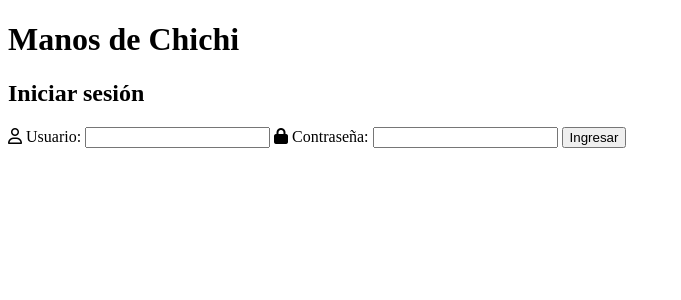
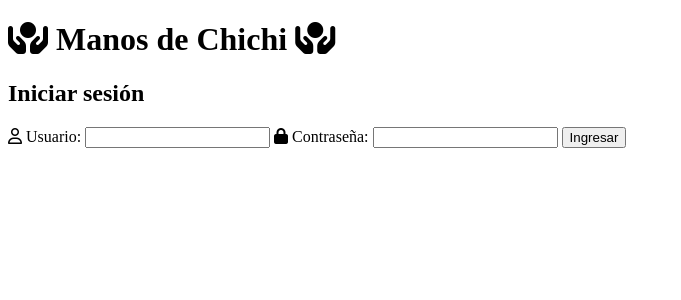
Before and after one commit to Salchipapa2000/ProyectoFinal2453291, a PHP site: page /login.php in a window 1280 px wide. Shown: the top 300 px of the page, without its empty margins (0-681 px from the left). Run offline with PHP 8.4, Linux system fonts and the light colour scheme; data that the repository does not hold is empty.

Commit message:
Finalización del programa

```diff
--- a/app/views/login.php
+++ b/app/views/login.php
@@ -13,7 +13,8 @@
 
     <main class="contenedor">
 
-        <h1>Manos de Chichi</h1>
+        <h1> <i class="fa-solid fa-hands-holding-circle"></i> Manos de Chichi
+        <i class="fa-solid fa-hands-holding-circle"></i> </h1>
         <h2>Iniciar sesión</h2>
 
         <?php if ($error): ?>
```
